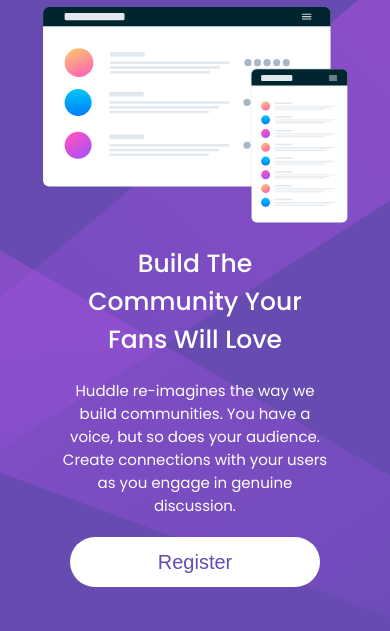
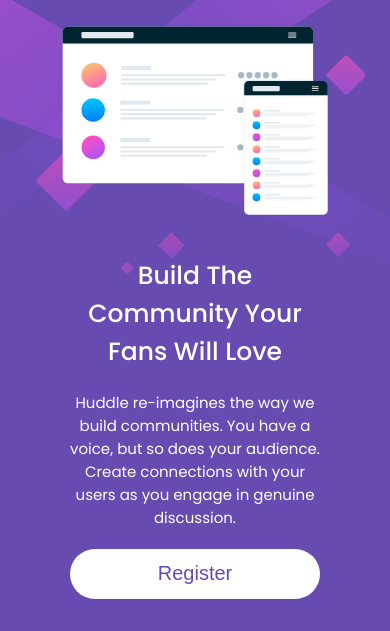
Before and after one commit to etvaldolisboa/dev-quest-huddle-landing-page, a plain HTML site: page index.html in a window 390 px wide. Shown: the part 113-744 px from the top of the page. Drawn offline with Linux system fonts and the light colour scheme.

```diff
--- a/src/css/responsive.css
+++ b/src/css/responsive.css
@@ -26,17 +26,16 @@
     body {
         background: url(../images/bg-mobile.svg);
         background-repeat: no-repeat;
-        background-position: center;
-        background-size: cover;
+        background-position: top;
+        background-size: contain;
         background-color: #674bb1;
-        padding: 40px;
     }
 
-    .header {
+    body .header {
         padding: 20px 0;
     }
 
-    .header .logo {
+    body .header .logo {
         width: 150px;
     }
 
--- a/src/css/style.css
+++ b/src/css/style.css
@@ -37,35 +37,37 @@
     display: flex;
     align-items: center;
     justify-content: center;
+    padding: 20px;
+
 }
 
 main .mockups img {
     width: 100%;
 }
 
-.text-hud {
+main .text-hud {
     grid-area: text-hud;
     display: flex;
     flex-direction: column;
     text-align: start;
     justify-content: center;
-    padding: 20px;
+    padding: 20px 30px;
     gap: 20px;
 }
 
-.text-hud h1 {
-    font-size: 5rem;
+main .text-hud h1 {
+    font-size: 7rem;
     color: #fff;
     font-weight: 500;
 }
 
-.text-hud p {
+main .text-hud p {
     font-size: 2.5rem;
     color: #fff;
     font-weight: 400;
 }
 
-.text-hud .btn-register {
+main .text-hud .btn-register {
     background-color: #fff;
     width: 250px;
     height: 50px;
```
